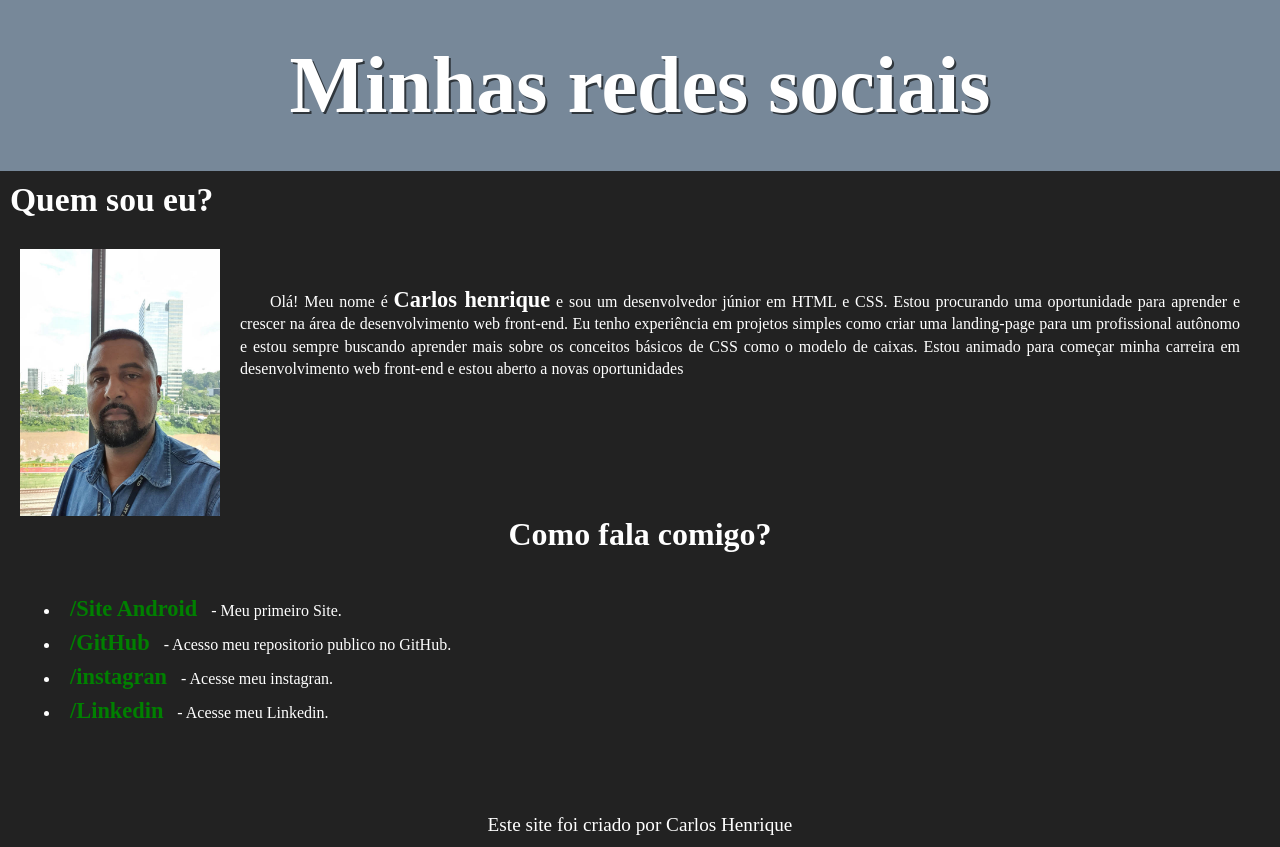
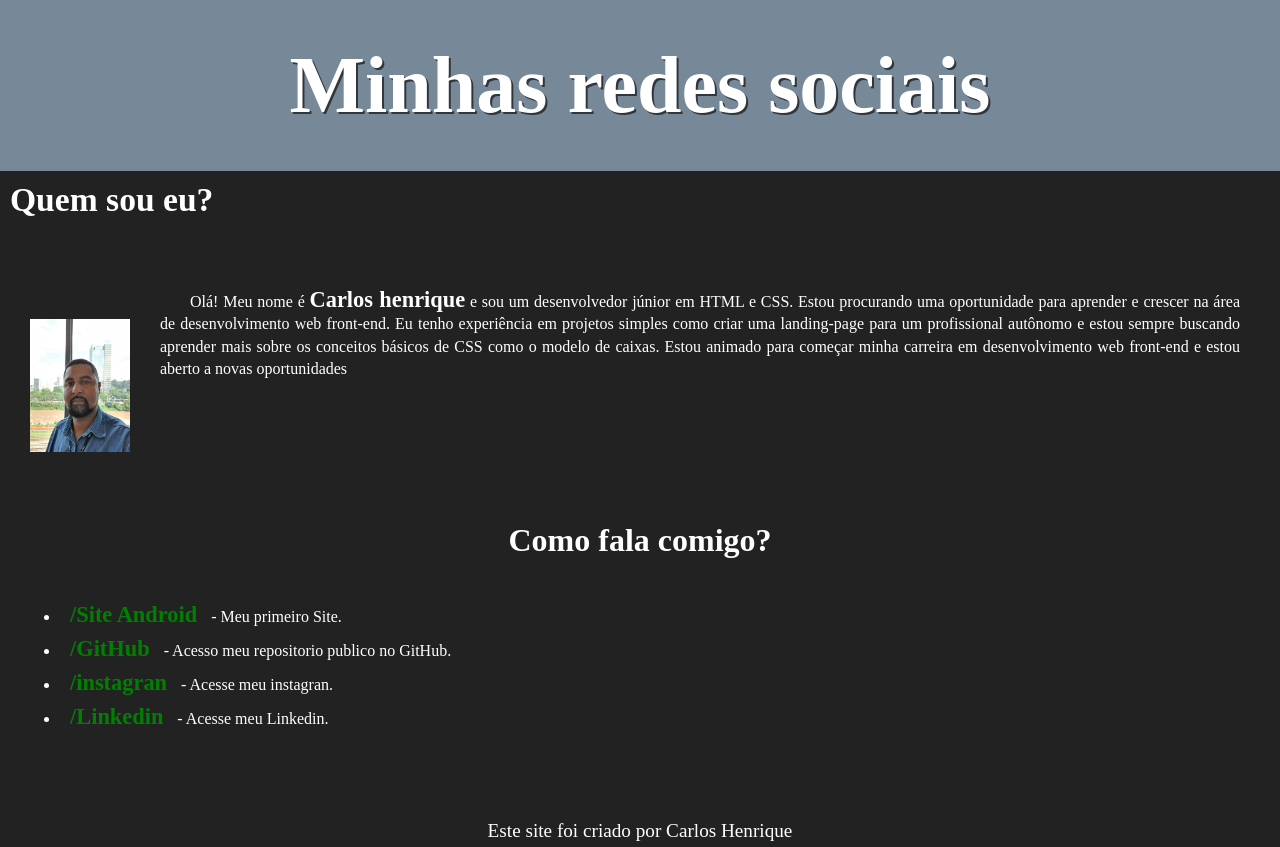
Before and after one commit to carloshenriqueribeirodasilva/Portifolio, a plain HTML site: page index.html in a window 1280 px wide. Drawn offline with Linux system fonts and the light colour scheme.

Commit message:
Redimencionamento de imagem

```diff
--- a/style.css
+++ b/style.css
@@ -37,8 +37,13 @@ nav {
 }
 
 main img {
-    max-width: 200px;
+    max-width: 100px;
     display: block;
+}
+
+main > div > img {
+    padding: 10px;
+    margin: 60px 0px;
 }
 
 .container {
```
